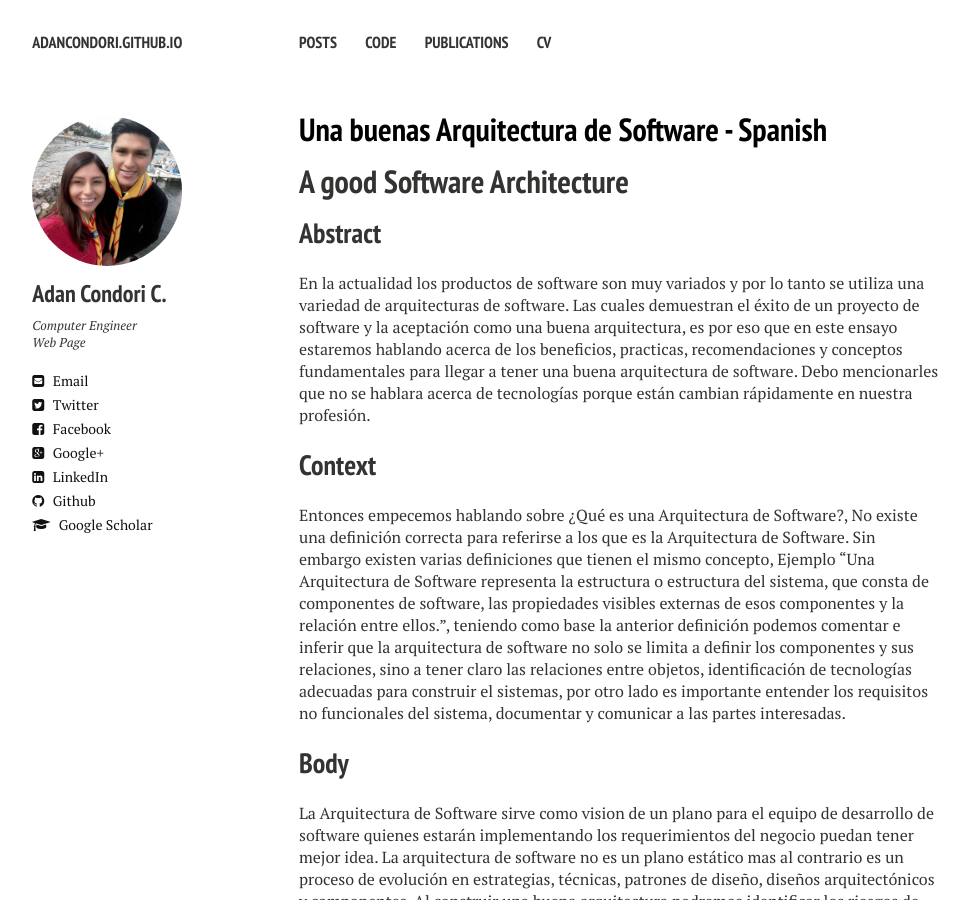
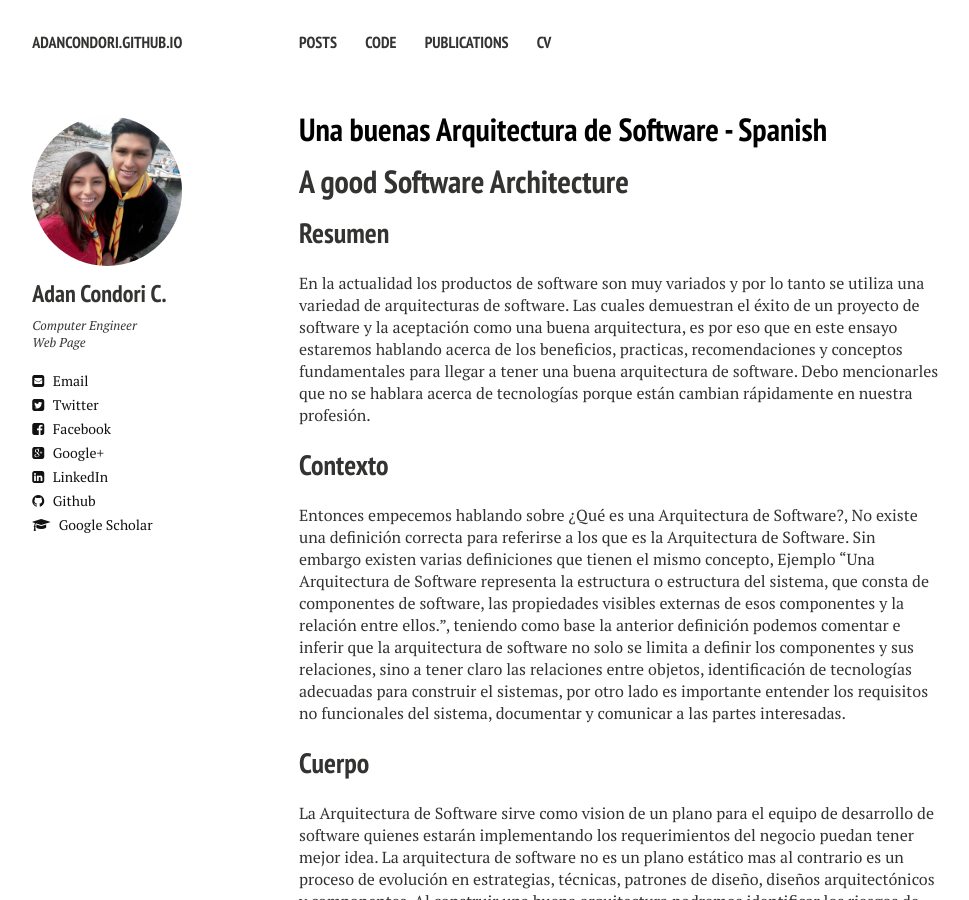
Before and after one commit to adancondori/adancondori.github.io, a Jekyll site: the page built from _posts/2021-30-05-a-good-architecture.md, in a window 1280 px wide and 900 px high. Shown: the whole window, without its empty margins (21-990 px from the left). Built offline with Jekyll 4.4.1, drawn with Linux system fonts in a browser that asks for light colours; nearby versions of some CDN libraries.

Commit message:
update text

```diff
--- a/_posts/2021-30-05-a-good-architecture.md
+++ b/_posts/2021-30-05-a-good-architecture.md
@@ -26,15 +26,15 @@ date: 2021-05-29T08:23:53-07:00
 
 
 
-## Abstract
+## Resumen
 
 En la actualidad los productos de software son muy variados y por lo tanto se utiliza una variedad de arquitecturas de software. Las cuales demuestran el éxito de un proyecto de software y la aceptación como una buena arquitectura, es por eso que en este ensayo estaremos hablando acerca de los beneficios, practicas, recomendaciones y conceptos fundamentales  para llegar a tener una buena arquitectura de software. Debo mencionarles que no se hablara acerca de tecnologías porque están cambian rápidamente en nuestra profesión.
 
-## Context
+## Contexto
 
 Entonces empecemos hablando sobre ¿Qué es una Arquitectura de Software?, No existe una definición correcta para referirse a los que es la Arquitectura de Software. Sin embargo existen varias definiciones que tienen el mismo concepto, Ejemplo  "Una Arquitectura de Software representa la estructura o estructura del sistema, que consta de componentes de software, las propiedades visibles externas de esos componentes y la relación entre ellos.", teniendo como base la anterior definición podemos comentar e inferir que la arquitectura de software no solo se limita a definir los componentes y sus relaciones, sino a tener claro las relaciones entre objetos, identificación de tecnologías adecuadas para construir el sistemas, por otro lado es importante entender los requisitos no funcionales del sistema, documentar y comunicar a las partes interesadas.
 
-## Body
+## Cuerpo
 
 La Arquitectura de Software sirve como vision de un plano para el equipo de desarrollo de software quienes  estarán implementando los requerimientos del negocio puedan tener mejor idea. La arquitectura de software no es un plano estático mas al contrario es un proceso de evolución en estrategias, técnicas, patrones de diseño, diseños arquitectónicos y componentes. Al construir una buena arquitectura podremos identificar los riesgos de diseño y mitigarlos con anticipación.
 
```
